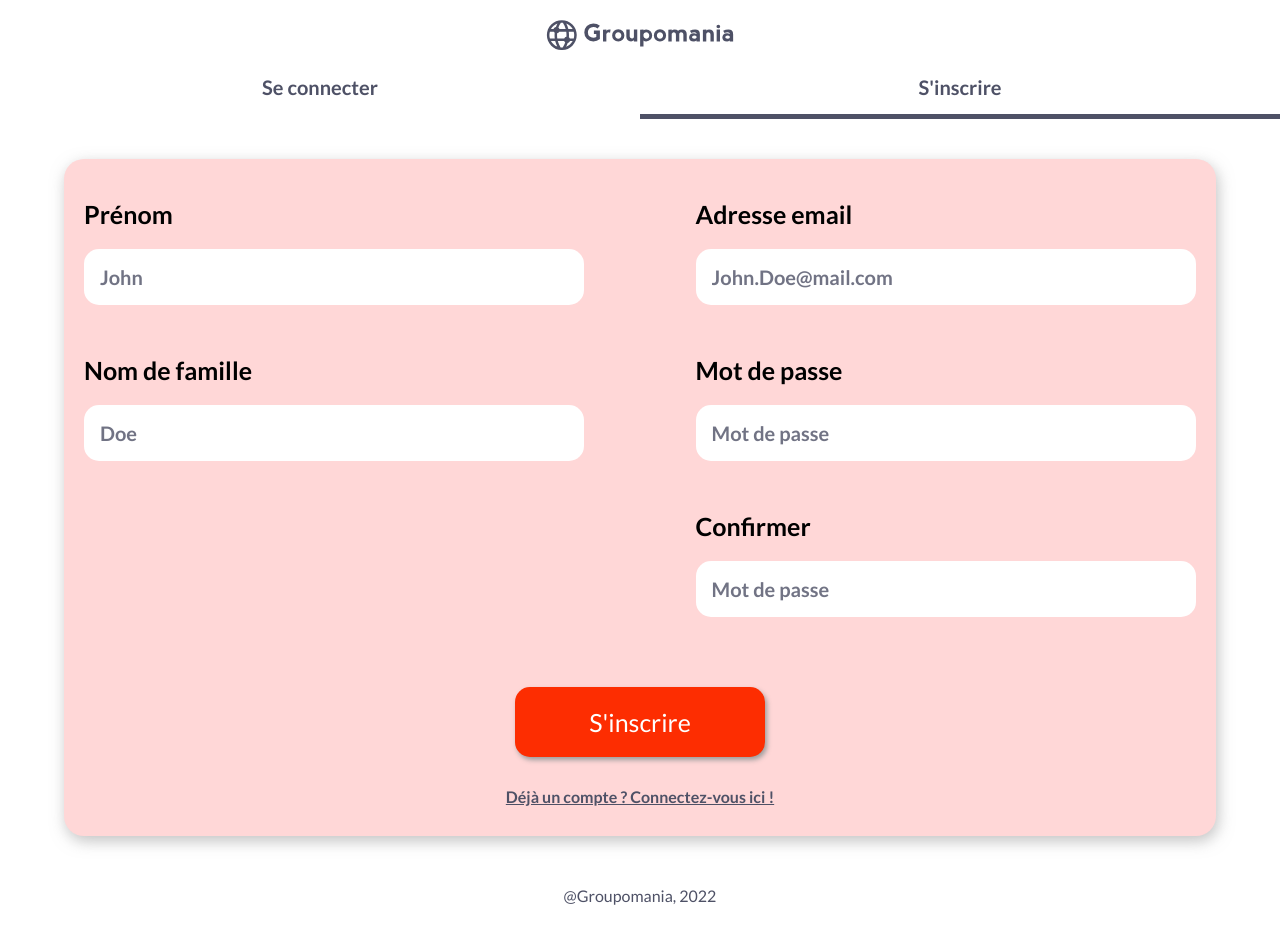
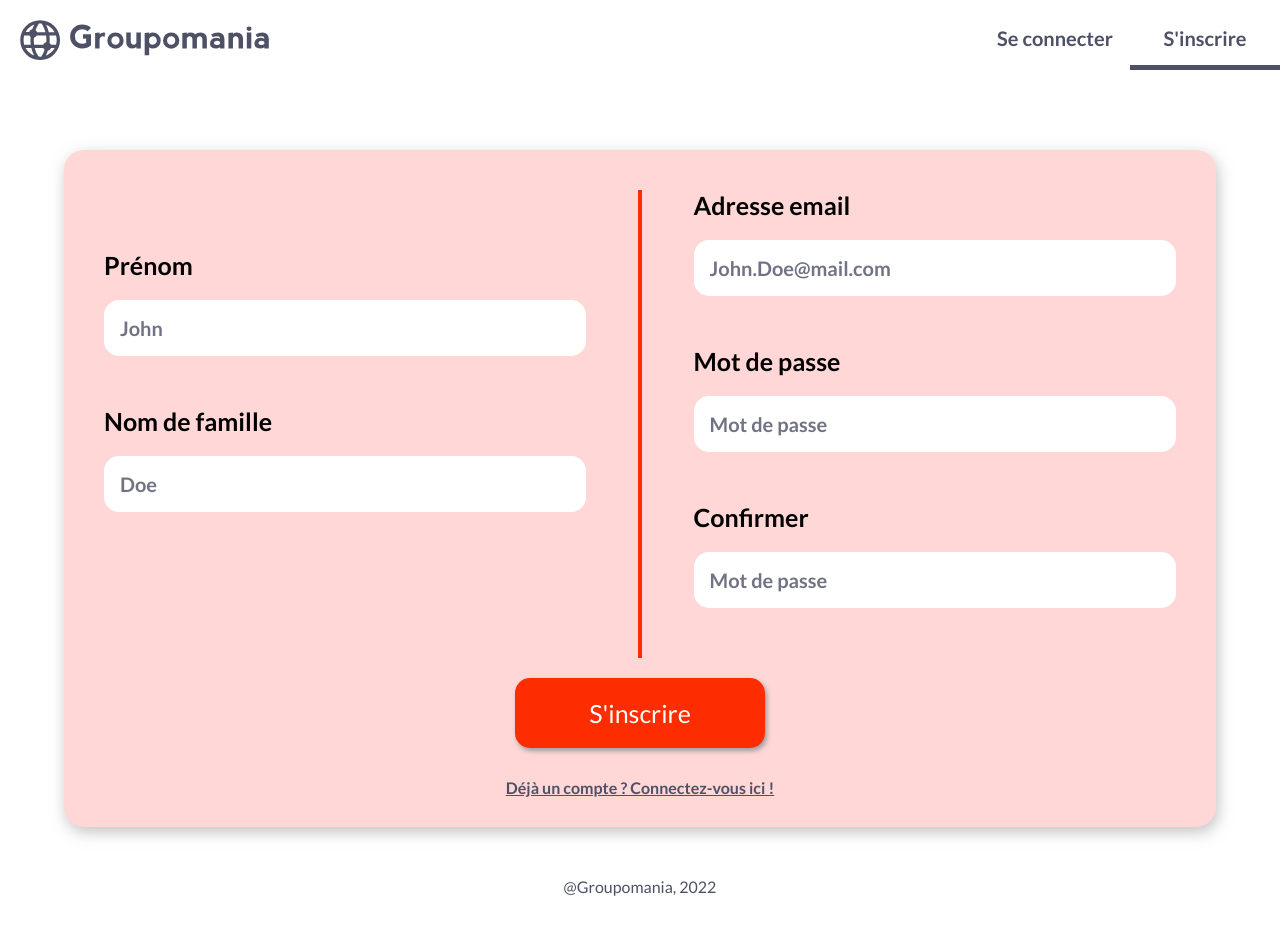
Before and after one commit to wcaillere/Groupomania_app_projet7_OC, a React (Create React App) app in the folder client/: page /signup in a window 1280 px wide. Built offline with nearby package versions, Linux system fonts and the light colour scheme.

Commit message:
Mediaqueries page d'inscription => 993px

```diff
--- a/client/src/components/Header/index.jsx
+++ b/client/src/components/Header/index.jsx
@@ -6,6 +6,10 @@
 const HeaderLogo = styled.img`
   height: 30px;
   margin: 10px 0px;
+  @media (min-width: 993px) {
+    height: 40px;
+    margin: 10px 20px;
+  }
 `;
 
 const HeaderContainer = styled.header`
@@ -14,11 +18,19 @@
   margin-bottom: 40px;
   padding-top: 10px;
   background: white;
+  @media (min-width: 993px) {
+    flex-direction: row;
+    justify-content: space-between;
+    margin-bottom: 80px;
+  }
 `;
 
 const NavContainer = styled.nav`
   display: flex;
   width: 100%;
+  @media (min-width: 993px) {
+    width: 300px;
+  }
 `;
 
 const NavItem = styled(Link)`
--- a/client/src/components/connection/index.jsx
+++ b/client/src/components/connection/index.jsx
@@ -6,12 +6,16 @@
   display: flex;
   flex-direction: column;
   width: 90%;
+  max-width: 1200px;
   margin: auto;
   padding: 40px 20px 20px 20px;
   background: ${colors.secondary};
   border-radius: 20px;
   overflow: hidden;
   box-shadow: 2px 5px 15px 0px rgba(171, 171, 171, 0.72);
+  @media (min-width: 768px) {
+    padding: 40px 40px 20px 40px;
+  }
 `;
 
 const Form = styled.form`
--- a/client/src/pages/signup/index.jsx
+++ b/client/src/pages/signup/index.jsx
@@ -8,12 +8,16 @@
   display: flex;
   flex-direction: column;
   width: 90%;
+  max-width: 1200px;
   margin: auto;
   padding: 40px 20px 20px 20px;
   background: ${colors.secondary};
   border-radius: 20px;
   overflow: hidden;
   box-shadow: 2px 5px 15px 0px rgba(171, 171, 171, 0.72);
+  @media (min-width: 768px) {
+    padding: 40px 40px 20px 40px;
+  }
 `;
 
 const Form = styled.form`
@@ -28,6 +32,7 @@
 const FormColumn = styled.div`
   @media (min-width: 768px) {
     width: 45%;
+    padding-top: ${(props) => (props.id === 'firstColumn' ? '60px' : '0px')};
   }
 `;
 
@@ -72,13 +77,21 @@
   text-align: center;
 `;
 
+const SeparationBar = styled.nav`
+  display: none;
+  border: 2px solid ${colors.primary};
+  @media (min-width: 768px) {
+    display: flex;
+  }
+`;
+
 function Signup() {
   return (
     <div>
       <Header />
       <SignupContainer>
         <Form>
-          <FormColumn>
+          <FormColumn id="firstColumn">
             <FormItem>
               <label for="firstname">Prénom </label>
               <FormItemInput
@@ -98,7 +111,8 @@
               ></FormItemInput>
             </FormItem>
           </FormColumn>
-          <FormColumn>
+          <SeparationBar />
+          <FormColumn id="secondColumn">
             <FormItem>
               <label for="mail">Adresse email </label>
               <FormItemInput
```
